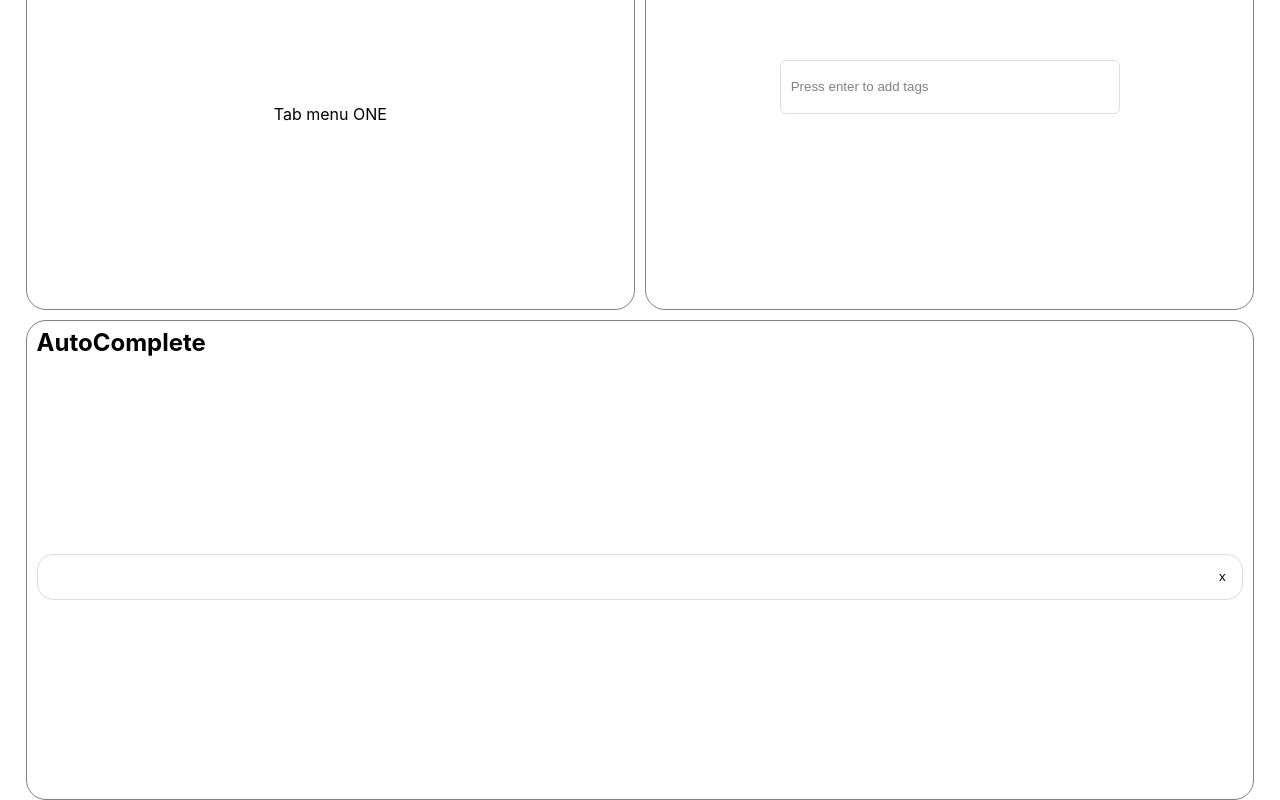
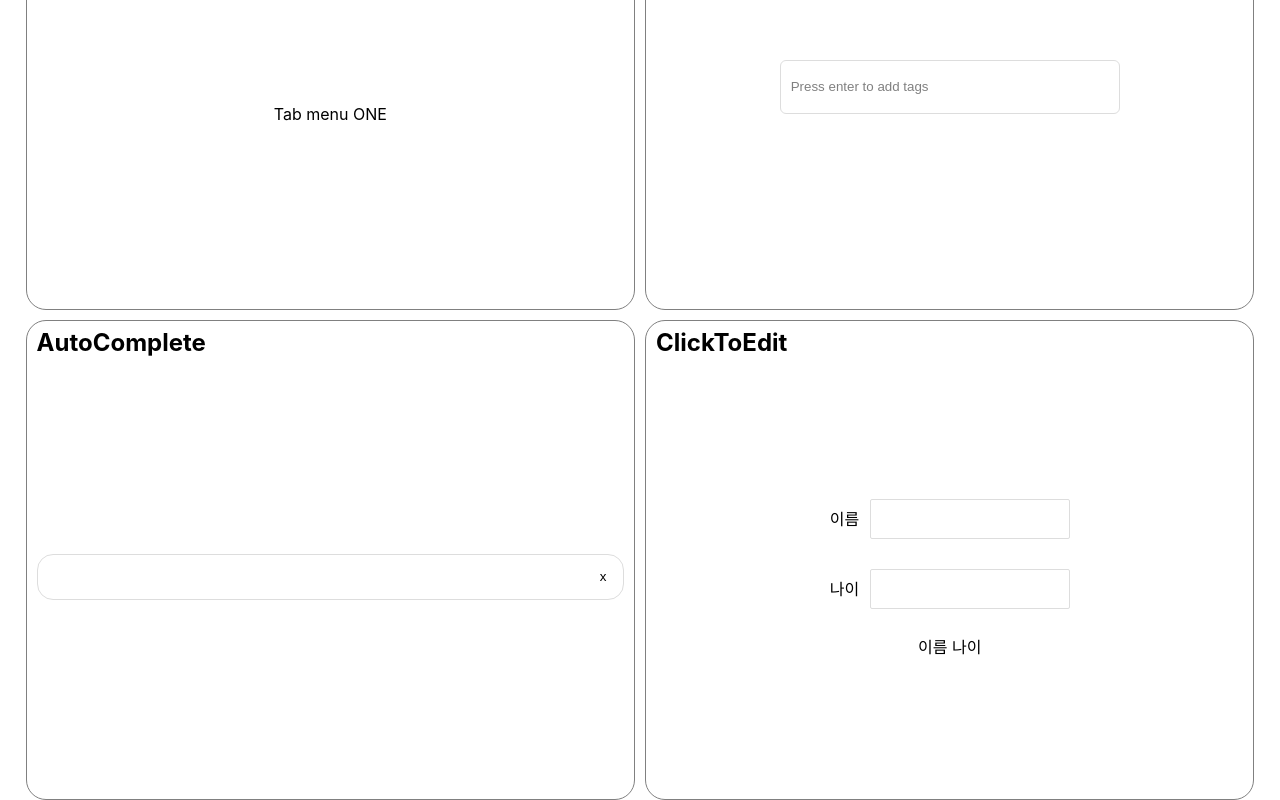
Before and after one commit to ye-yo/wanted_pre_onboarding, a React (Create React App) app in the folder custom-component/: page / in a window 1280 px wide. Shown: the part 702-1502 px from the top of the page. Built offline with nearby package versions, Linux system fonts and the light colour scheme.

Commit message:
feat(ClickToEdit)

```diff
--- a/custom-component/src/App.js
+++ b/custom-component/src/App.js
@@ -7,6 +7,7 @@ import Modal from "./component/Modal";
 import Tab from "./component/Tab";
 import Tag from "./component/Tag";
 import AutoComplete from "./component/AutoComplete";
+import ClickToEdit from "./component/ClickToEdit";
 
 const Main = styled.main`
   width:100%;
@@ -29,6 +30,7 @@ function App() {
           <Layout title="Tab"><Tab /></Layout>
           <Layout title="Tag"><Tag /></Layout>
           <Layout title="AutoComplete"><AutoComplete /></Layout>
+          <Layout title="ClickToEdit"><ClickToEdit /></Layout>
         </Main>
       </div>
     </ThemeProvider>
--- /dev/null
+++ b/custom-component/src/component/ClickToEdit.js
@@ -0,0 +1,58 @@
+import { useState } from "react";
+import styled, { css } from "styled-components";
+
+const Container = styled.div`
+`
+const Form = styled.div`
+`
+const FormRow = styled.div`
+    display: flex;
+    align-items: center;
+    margin-bottom: 30px;
+    & label{
+        width: 40px;
+        text-align: left;
+    }
+
+    & p, input{
+        width: 200px;
+        height: 40px;
+        border: 1px solid #dddddd;
+        border-radius: 2px;
+        text-align: center;
+        padding: 4px;
+        display: flex;
+        justify-content: center;
+        align-items: center;
+        font-size: 16px;
+        :focus{
+            outline: 1px solid #4800CD;
+        }
+    }
+`
+const Result = styled.div``
+
+function AutoComplete() {
+    const [editable, setEditable] = useState(false);
+    const [name, setName] = useState('');
+    const [age, setAge] = useState('');
+    const [formList, setFormList] = useState([{ label: '이름', value: 'name' }, { label: '나이', value: 'age' }]);
+
+    return (
+        <Container>
+            <Form>
+
+                {formList.map(({ label, value }, index) =>
+                    <FormRow key={index}>
+                        <label>{label}</label>
+                        {editable === value ? <input onChange={(e) => value === 'name' ? setName(e.target.value) : setAge(e.target.value)} onBlur={() => setEditable(null)} type="text" value={value === 'name' ? name : age} /> : <p onClick={() => setEditable(value)}>{value === 'name' ? name : age}</p>}
+                    </FormRow>
+                )}
+
+            </Form>
+            <Result>이름 {name} 나이 {age}</Result>
+        </Container >
+    );
+}
+
+export default AutoComplete;
```
